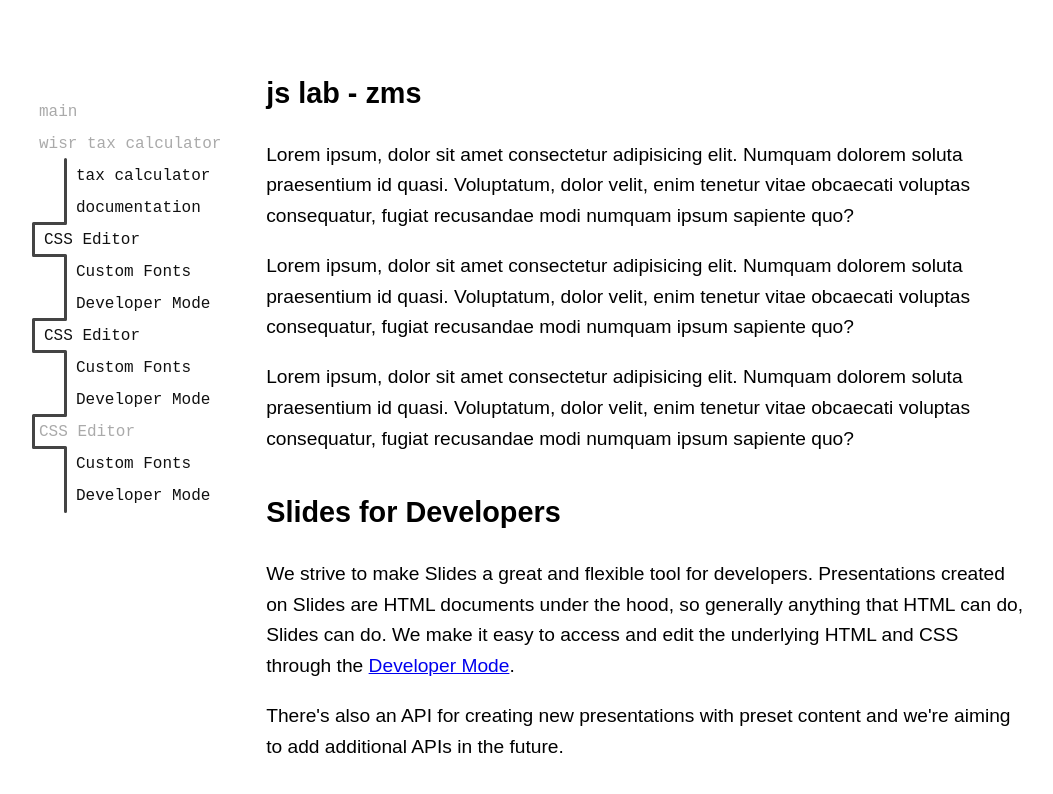
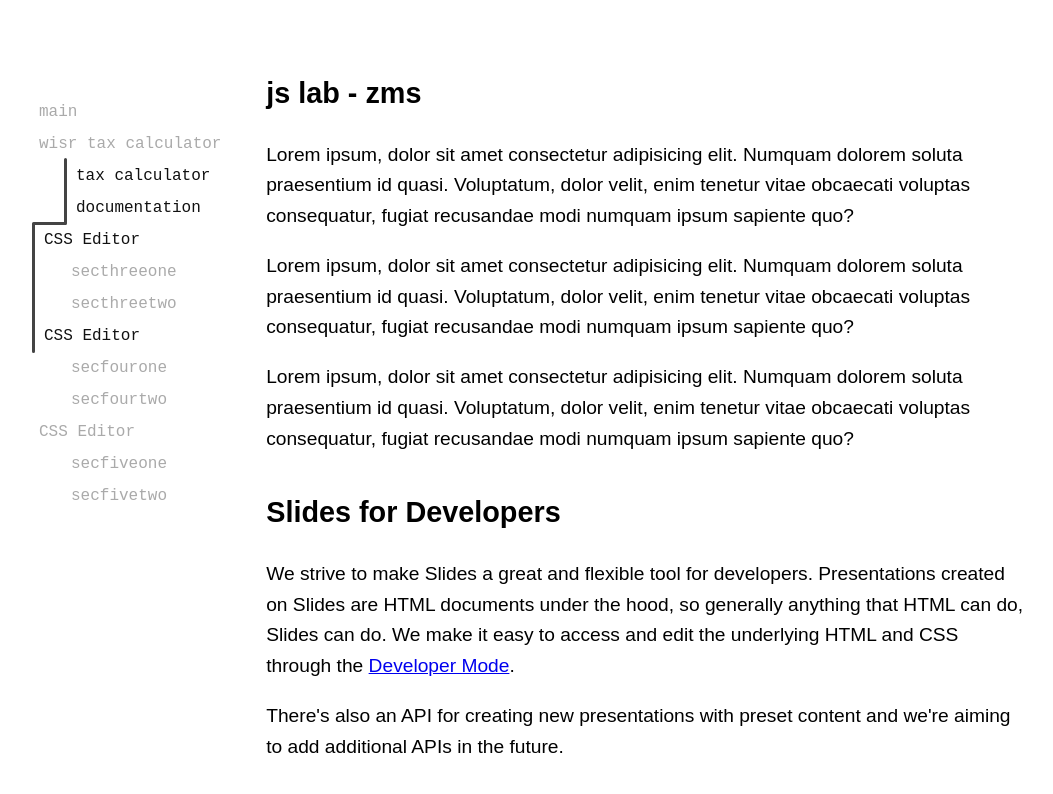
Before and after one commit to zmscode/zmscode.github.io, a website: page index.html in a window 1280 px wide. Shown: the top 794 px of the page, without its empty margins (25-1078 px from the left). Drawn offline with Linux system fonts and the light colour scheme; a web font is replaced by a local one.

Commit message:
Update index.html

```diff
--- a/index.html
+++ b/index.html
@@ -34,21 +34,21 @@
         <li>
           <a href="#secthree">CSS Editor</a>
           <ul>
-            <li><a href="#css-fonts">Custom Fonts</a></li>
-            <li><a href="#css-developer-mode">Developer Mode</a></li>
+            <li><a href="#secthreeone">secthreeone</a></li>
+            <li><a href="#secthreetwo">secthreetwo</a></li>
           </ul>
         </li>
         <li>
           <a href="#secfour">CSS Editor</a>
           <ul>
-            <li><a href="#css-fonts">Custom Fonts</a></li>
-            <li><a href="#css-developer-mode">Developer Mode</a></li>
+            <li><a href="#secfourone">secfourone</a></li>
+            <li><a href="#secfourtwo">secfourtwo</a></li>
           </ul>
         </li><li>
           <a href="#secfive">CSS Editor</a>
           <ul>
-            <li><a href="#css-fonts">Custom Fonts</a></li>
-            <li><a href="#css-developer-mode">Developer Mode</a></li>
+            <li><a href="#secfiveone">secfiveone</a></li>
+            <li><a href="#secfivetwo">secfivetwo</a></li>
           </ul>
         </li>
       </ul>
```
